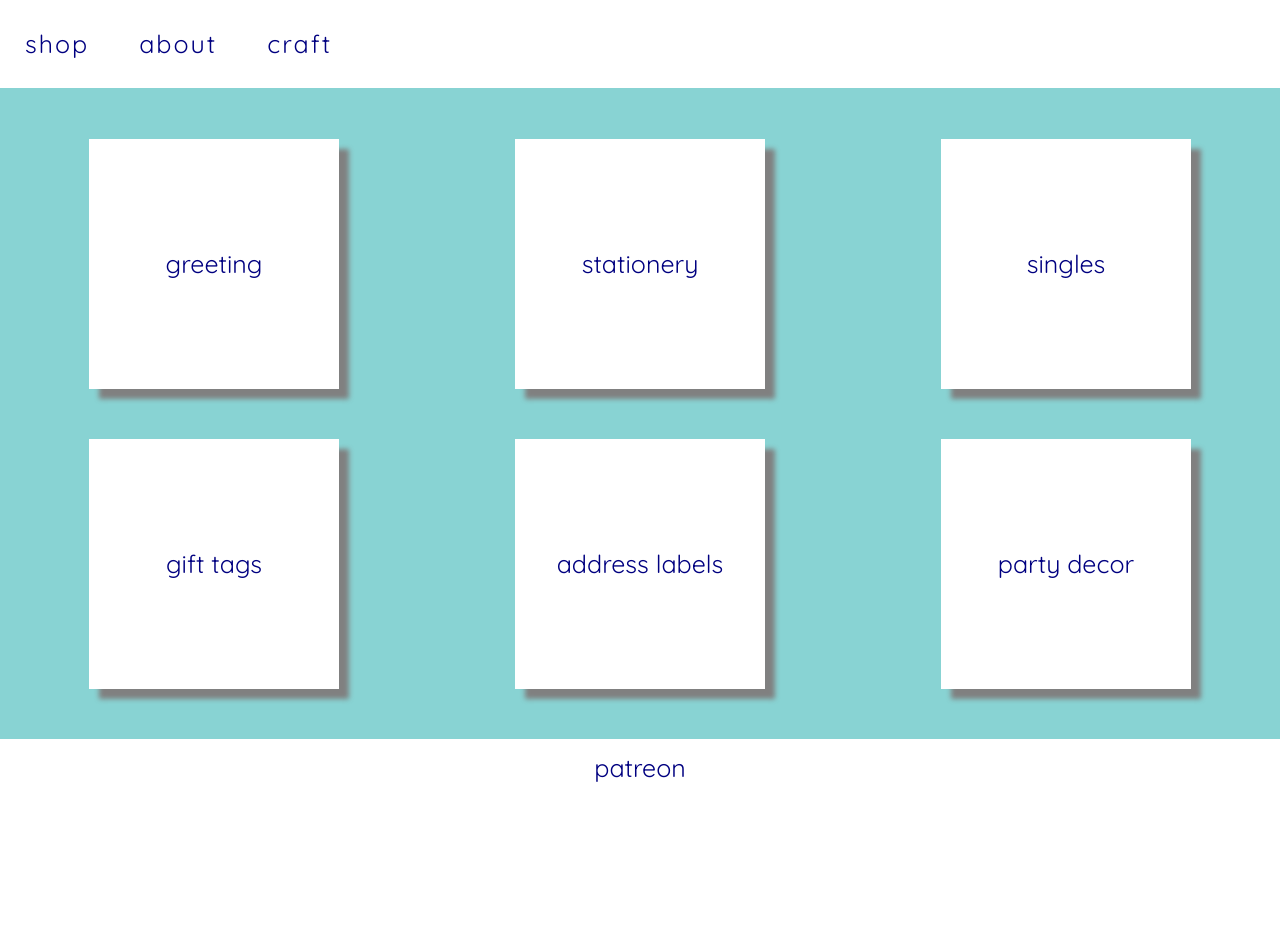
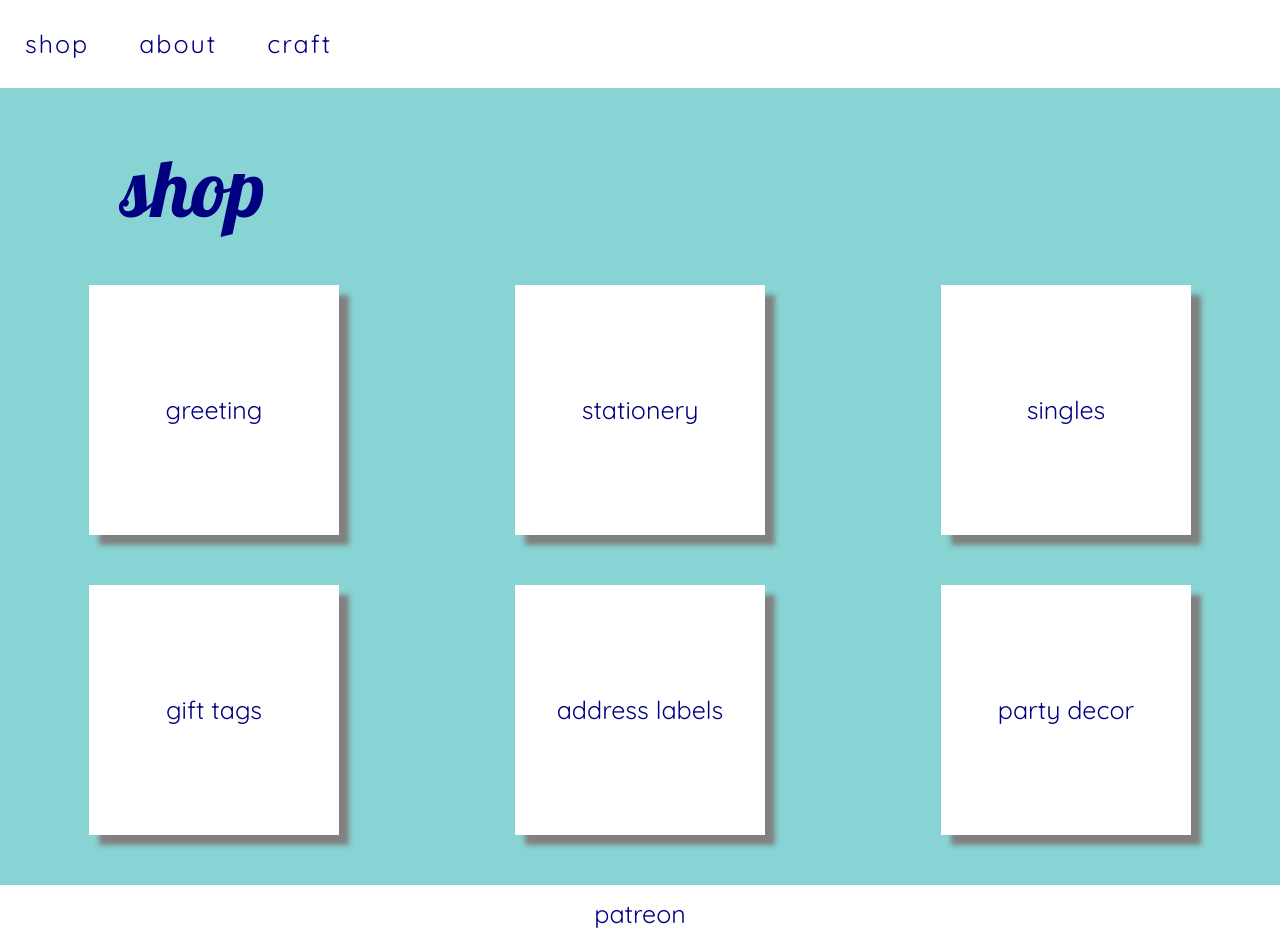
Before and after one commit to victoriarainc/ecommerce, a React (Create React App) app: page /shop in a window 1280 px wide. Before the commit the page ends 800 px from the top, so only its background shows below. Built offline with nearby package versions, Linux system fonts and the light colour scheme.

Commit message:
added header to shop page

```diff
--- a/src/components/Shop.js
+++ b/src/components/Shop.js
@@ -34,6 +34,7 @@ export default class Shop extends Component {
 
     return (
       <div className="shop">
+        <header className="shopHeader">Shop</header>
         {category_links}
       </div>
     );
--- a/src/styles/App.css
+++ b/src/styles/App.css
@@ -69,6 +69,13 @@ img {
 }
 
 /*----- shop ------*/
+
+.shopHeader {
+  width: 100%;
+  padding: 2% 5%;
+  font-family: 'Lobster', cursive;
+  font-size: 80px;
+}
 
 .link {
   width: 10em;
```
